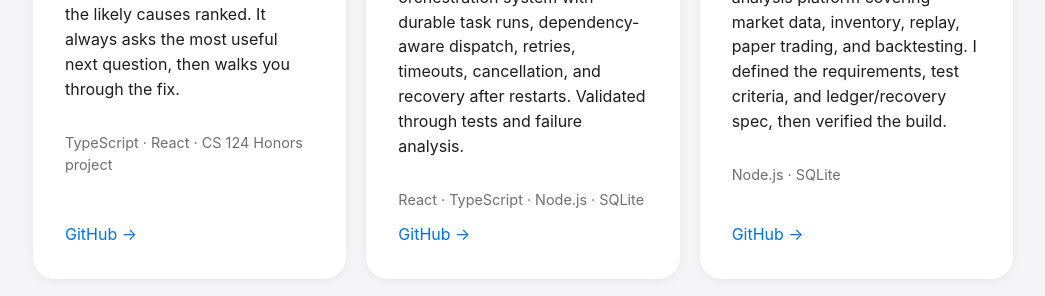
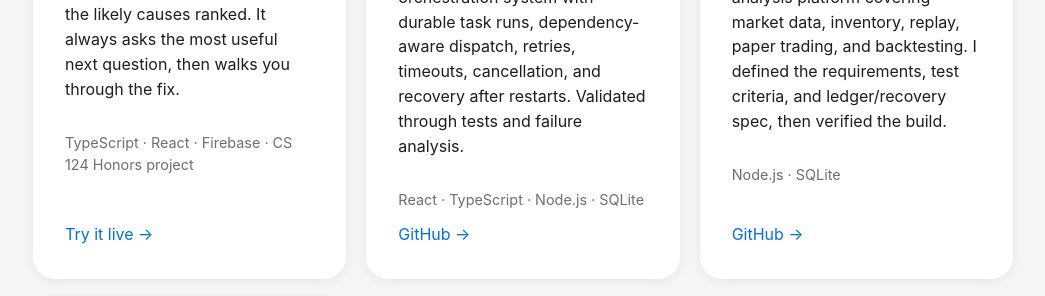
Before and after one commit to Kokofast177/portfolio, a plain HTML site: page index.html in a window 1280 px wide. Shown: the part 2220-2516 px from the top of the page, without its empty margins (117-1162 px from the left). Drawn offline with Linux system fonts and the light colour scheme.

Commit message:
Link Troubleshooter live demo
Co-Authored-By: Claude Opus 5.5 <noreply@anthropic.com>

```diff
--- a/index.html
+++ b/index.html
@@ -92,8 +92,8 @@
     <div class="card">
       <h3>Troubleshooter</h3>
       <p>A guided troubleshooting app: pick a device and a symptom, answer a few questions, and see the likely causes ranked. It always asks the most useful next question, then walks you through the fix.</p>
-      <p class="tech">TypeScript · React · CS 124 Honors project</p>
-      <a href="https://github.com/Kokofast177" target="_blank" rel="noopener">GitHub →</a>
+      <p class="tech">TypeScript · React · Firebase · CS 124 Honors project</p>
+      <a href="https://troubleshooterdemo.web.app" target="_blank" rel="noopener">Try it live →</a>
     </div>
     <div class="card">
       <h3>Multi-Agent Task Coordination System</h3>
```
